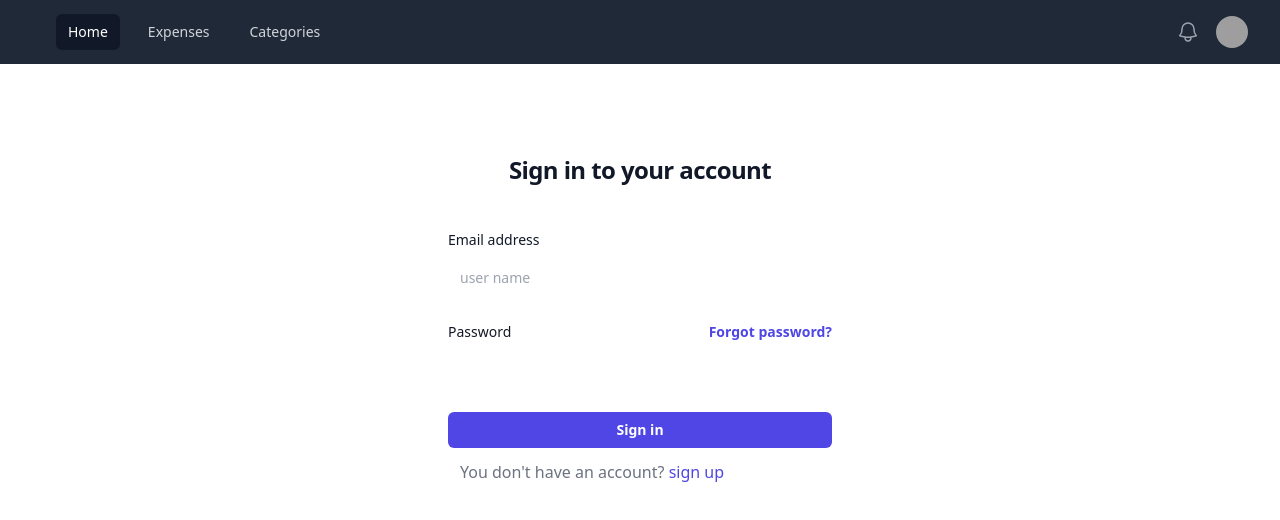
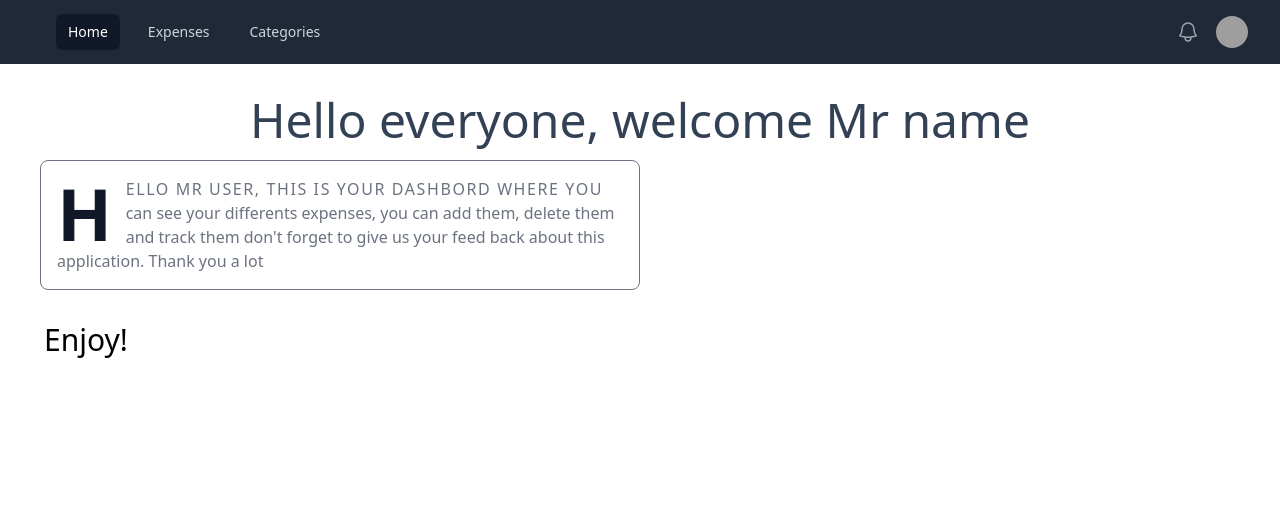
Before and after one commit to francksefu/react-node-app, a React (Create React App) app in the folder trackmoneyapp/: page / in a window 1280 px wide. Before the commit this address led to /signin. Shown: the top 520 px of the page. Built offline with nearby package versions, Linux system fonts and the light colour scheme; no server answers; grey boxes are pictures that could not be loaded.

Commit message:
Add Home page

```diff
--- a/trackmoneyapp/package.json
+++ b/trackmoneyapp/package.json
@@ -3,6 +3,7 @@
   "version": "0.1.0",
   "private": true,
   "dependencies": {
+    "chart.js": "^4.4.3",
     "cra-template": "1.2.0",
     "react": "^19.0.0",
     "react-dom": "^19.0.0",
--- a/trackmoneyapp/src/App.js
+++ b/trackmoneyapp/src/App.js
@@ -7,14 +7,21 @@ function App() {
 
     return (
       <>
-        <Navbar />
-        <div className="App m-4">
-          <h1 className="text-3xl font-bold text-gray-500">
-            Expenses
-          </h1>
-          <ExpensesList />
+        <div className="mx-auto py-4 px-6">
+          <h1 className="text-5xl text-slate-700 py-4 text-center">Hello everyone, welcome Mr name</h1>
+          <div className="grid grid-cols-2 px-4">
+            <p className="border-gray-500 border p-4 rounded-lg mb-3 text-gray-500 dark:text-gray-400 first-line:uppercase first-line:tracking-widest first-letter:text-7xl first-letter:font-bold first-letter:text-gray-900 dark:first-letter:text-gray-100 first-letter:me-3 first-letter:float-start">
+              Hello mr user, this is your dashbord where you can see your differents expenses, you can add them, delete them and track them
+              don't forget to give us your feed back about this application. Thank you a lot
+            </p>
+            <div id="chart" className="px-4">
+
+            </div>
+          </div>
+          <h2 className="text-3xl p-5">
+            Enjoy!
+          </h2>
         </div>
-
       </>
 
     );
--- a/trackmoneyapp/src/components/features/Navbar.jsx
+++ b/trackmoneyapp/src/components/features/Navbar.jsx
@@ -48,8 +48,8 @@ const Navbar = () => {
                     <div className="hidden sm:ml-6 sm:block">
                     <div className="flex space-x-4">
 
-                        <Link to="#" className="rounded-md bg-gray-900 px-3 py-2 text-sm font-medium text-white" aria-current="page">Home</Link>
-                        <Link to="/" className="rounded-md px-3 py-2 text-sm font-medium text-gray-300 hover:bg-gray-700 hover:text-white">Expenses</Link>
+                        <Link to="/" className="rounded-md bg-gray-900 px-3 py-2 text-sm font-medium text-white" aria-current="page">Home</Link>
+                        <Link to="/expenses" className="rounded-md px-3 py-2 text-sm font-medium text-gray-300 hover:bg-gray-700 hover:text-white">Expenses</Link>
                         <Link to="/categories" className="rounded-md px-3 py-2 text-sm font-medium text-gray-300 hover:bg-gray-700 hover:text-white">Categories</Link>
 
                     </div>
@@ -101,7 +101,7 @@ const Navbar = () => {
                 {dropdownMobile && <div className="space-y-1 px-2 pt-2 pb-3">
 
                 <Link to="/" className="block rounded-md bg-gray-900 px-3 py-2 text-base font-medium text-white" aria-current="page">Home</Link>
-                <Link to="/expenses" className="block rounded-md px-3 py-2 text-base font-medium text-gray-300 hover:bg-gray-700 hover:text-white">Expenses</Link>
+                <Link to="/expense" className="block rounded-md px-3 py-2 text-base font-medium text-gray-300 hover:bg-gray-700 hover:text-white">Expenses</Link>
                 <Link to="/categories" className="block rounded-md px-3 py-2 text-base font-medium text-gray-300 hover:bg-gray-700 hover:text-white">Categories</Link>
                 </div>}
 
--- a/trackmoneyapp/src/index.js
+++ b/trackmoneyapp/src/index.js
@@ -10,6 +10,7 @@ import Navbar from './components/features/Navbar';
 import { ProviderU } from './context/user';
 import SignUp from './components/users/SignUp';
 import SignIn from './components/users/SignIn';
+import App from './App';
 
 const root = ReactDOM.createRoot(document.getElementById('root'));
 root.render(
@@ -19,7 +20,8 @@ root.render(
     <BrowserRouter>
     <Navbar />
       <Routes>
-        <Route path="/" element={<Expense />} />
+        <Route path="/" element={<App />} />
+        <Route path="/expenses" element={<Expense />} />
         <Route path="/categories" element={<Categorie />} />
         <Route path="/signup" element={<SignUp />} />
         <Route path="/signin" element={<SignIn />} />
```
Also changed, not shown: 1 other file (tests, documents, lock files or other folders).
